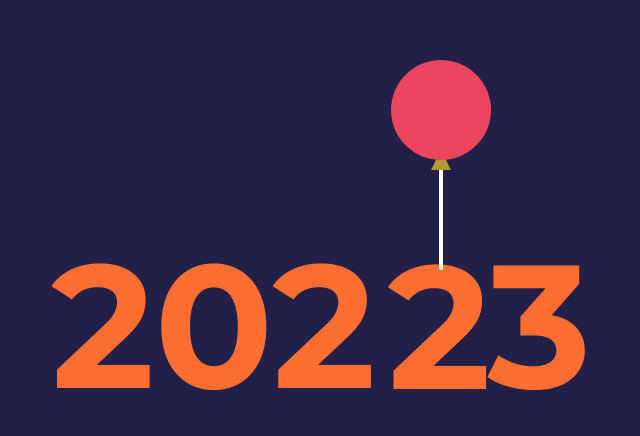
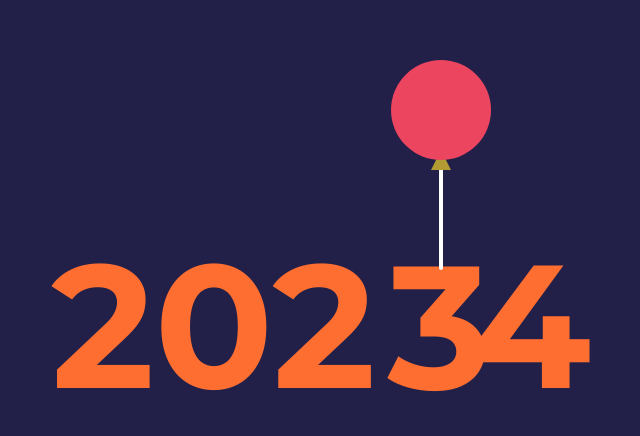
Before and after one commit to brave-and-happy/happynewyear, a plain HTML site: page index.html in a window 1280 px wide. Shown: the part 175-611 px from the top of the page, without its empty margins (349-989 px from the left). Drawn offline with Linux system fonts and the light colour scheme.

Commit message:
Update index.html

```diff
--- a/index.html
+++ b/index.html
@@ -59,8 +59,8 @@
       <div class="new-year">Happy new year<br />my friend</div>
       <div class="new-date">
         <span>202</span>
-        <span class="seis">2</span>
-        <span class="sete">3</span>
+        <span class="seis">3</span>
+        <span class="sete">4</span>
         <div class="balao"></div>
       </div>
       <div class="fogos">
```
